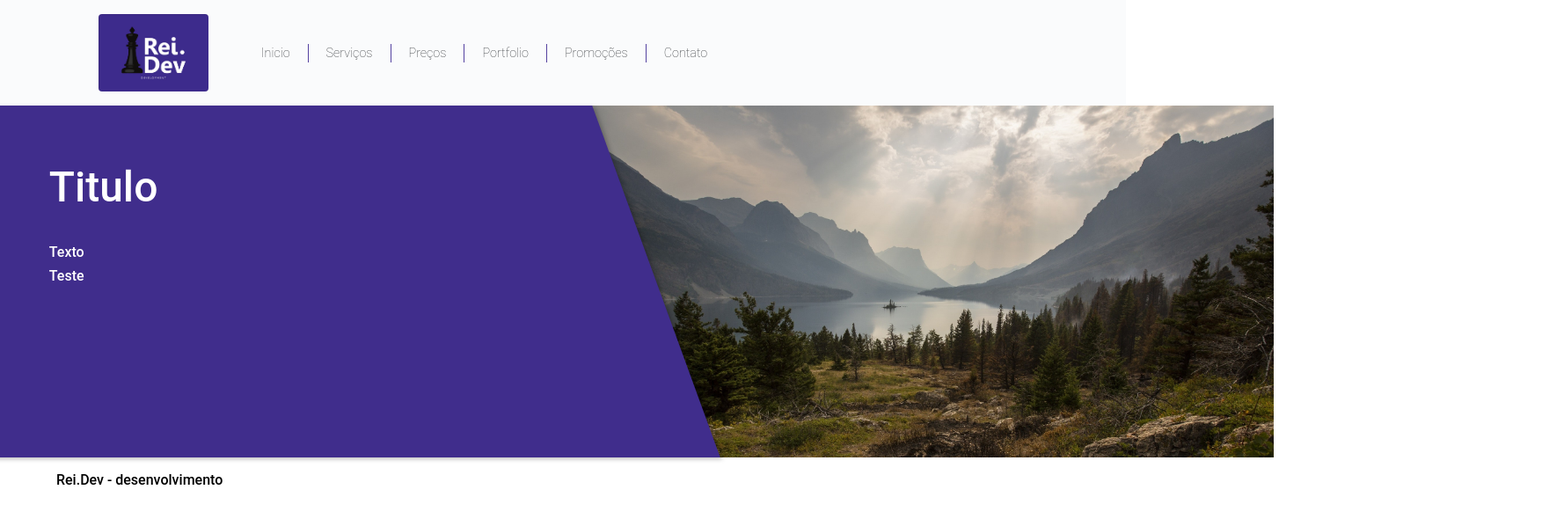
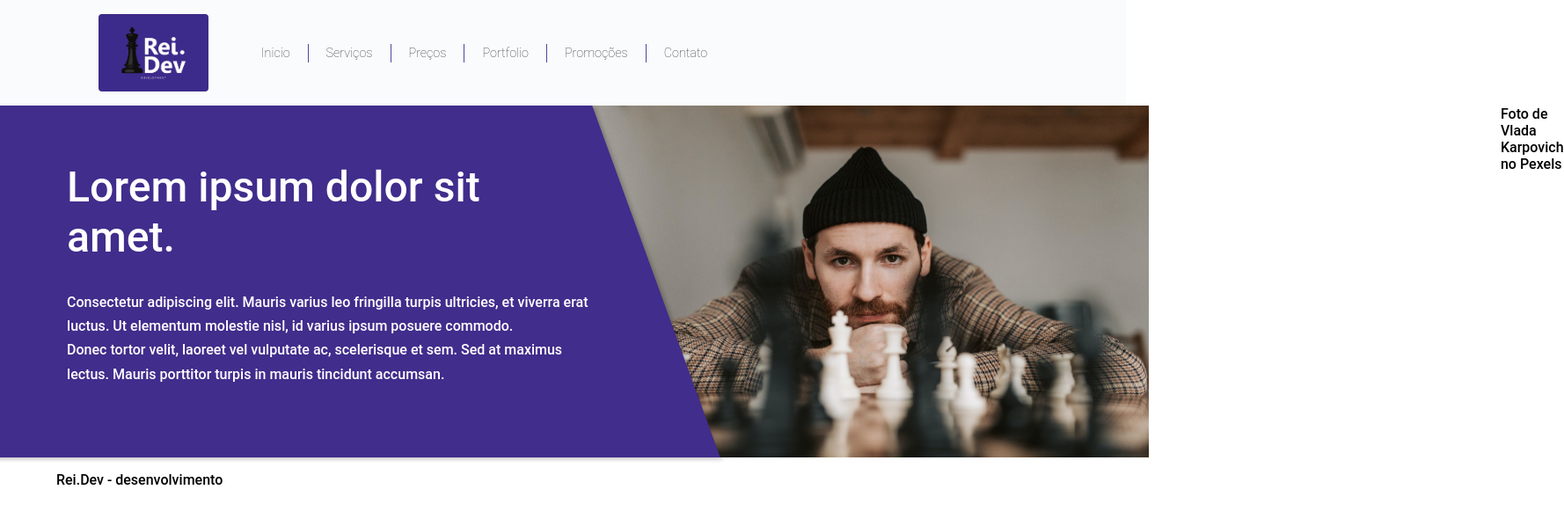
Before and after one commit to CristoferPortela/rei-dev, a React (Create React App) app: page / in a window 1280 px wide. Shown: the top 590 px of the page at 88% size, 1778 px wide, since content can reach past the window. Built offline with nearby package versions, Linux system fonts and the light colour scheme.

Commit message:
refact: texts changed

```diff
--- a/src/components/Slider/index.tsx
+++ b/src/components/Slider/index.tsx
@@ -1,6 +1,7 @@
 import React from 'react'
 import { Container, Header, Image } from './Slider.styled';
-import img1 from '../../assets/img/img-tpl-1.jpg';
+// import img1 from '../../assets/img/img-tpl-1.jpg';
+import img2 from '../../assets/img/pexels-vlada-karpovich-6114985.jpg';
 
 export const Slider = () => {
     return (
@@ -9,14 +10,15 @@ export const Slider = () => {
                 <div className="flex">
                     <Header className="flex-8">
                         <div>
-                            <h2>Titulo</h2>
-                            <p>Texto</p>
-                            <p>Teste</p>
+                            <h2>Lorem ipsum dolor sit amet.</h2>
+                            <p>Consectetur adipiscing elit. Mauris varius leo fringilla turpis ultricies, et viverra erat luctus. Ut elementum molestie nisl, id varius ipsum posuere commodo.</p>
+                            <p>Donec tortor velit, laoreet vel vulputate ac, scelerisque et sem. Sed at maximus lectus. Mauris porttitor turpis in mauris tincidunt accumsan. </p>
                         </div>
                     </Header>
                     <figure className="flex-9">
-                        <Image src={img1} alt="" />
+                        <Image src={img2} alt="" />
                     </figure>
+                    <p>Foto de Vlada Karpovich no Pexels</p>
                 </div>
             </section>
         </Container>
```
